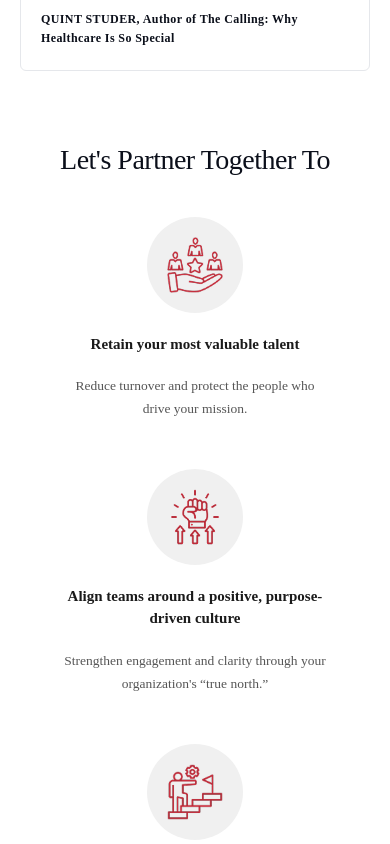
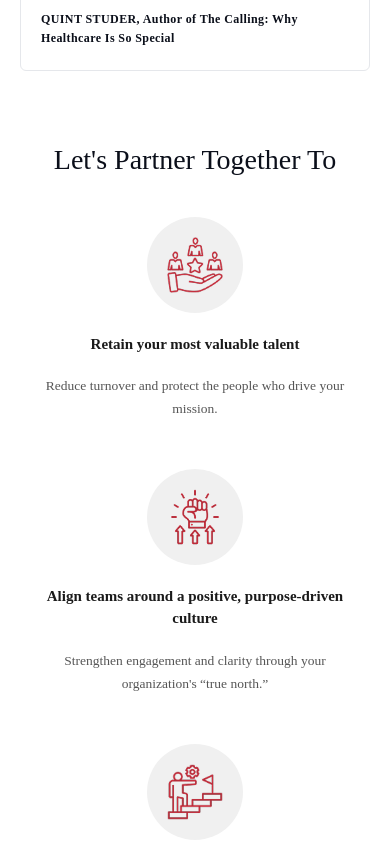
Before and after one commit to NMN3151/drdavidwebsite, an Angular app: page / in a window 390 px wide. Shown: the part 3340-4184 px from the top of the page. Built offline with nearby package versions, Linux system fonts and the light colour scheme.

Commit message:
style: adjust footer navigation margin for mobile and update partner section padding for better layout

```diff
--- a/src/app/widegts/footer/footer.component.css
+++ b/src/app/widegts/footer/footer.component.css
@@ -308,7 +308,9 @@
 
 @media (max-width: 600px) {
 
-
+.mobile-footer-row .footer-nav-link:last-child {
+    margin-left: 10px;
+  }
   .newsletter-desc {
   font-size: 14px;
 
@@ -389,6 +391,7 @@
   .footer-tagline {
     text-align: left;
     max-width: 100%;
+    font-size: 14px;
   }
 
   /* Nav two columns side by side, centered */
--- a/src/app/widegts/lets-partner-togather/lets-partner-togather.component.css
+++ b/src/app/widegts/lets-partner-togather/lets-partner-togather.component.css
@@ -107,9 +107,6 @@
    ======================================== */
 
 @media (max-width: 768px) {
-  .partner-section {
-    padding: 60px 24px 70px;
-  }
 
   .partner-cards {
     grid-template-columns: 1fr;
@@ -131,10 +128,11 @@
 .partner-heading {
   text-align: center;
   font-size: 28px;
+  letter-spacing: 0px;
 }
 
   .partner-section {
-    padding: 20px  60px;
+    padding: 20px  18px;
   }
 
   .partner-container {
```
